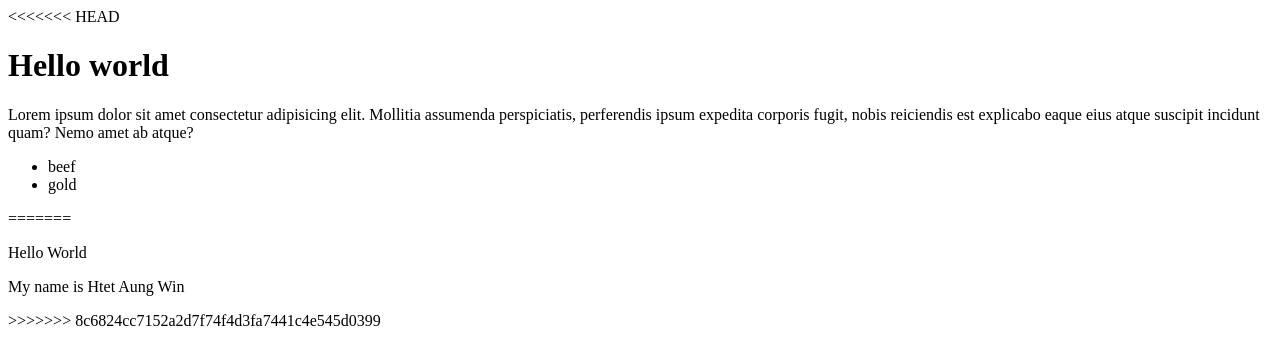
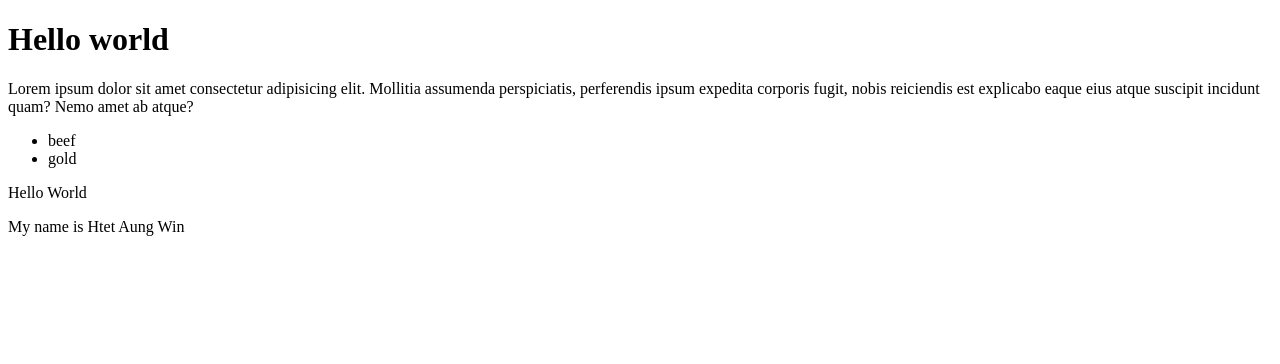
Before and after one commit to Sho23324/test, a plain HTML site: page index.html in a window 1280 px wide. Drawn offline with Linux system fonts and the light colour scheme.

Commit message:
resolved two

```diff
--- a/index.html
+++ b/index.html
@@ -6,7 +6,7 @@
     <title>Document</title>
 </head>
 <body>
-<<<<<<< HEAD
+
     <h1>Hello world </h1>
     <p>Lorem ipsum dolor sit amet consectetur adipisicing elit. Mollitia assumenda perspiciatis, perferendis ipsum expedita corporis fugit, nobis reiciendis est explicabo eaque eius atque suscipit incidunt quam? Nemo amet ab atque?
 
@@ -15,9 +15,9 @@
         <li>beef</li>
         <li>gold</li>
     </ul>
-=======
+
     <p>Hello World</p>
     <p>My name is Htet Aung Win</p>
->>>>>>> 8c6824cc7152a2d7f74f4d3fa7441c4e545d0399
+
 </body>
 </html>
```
